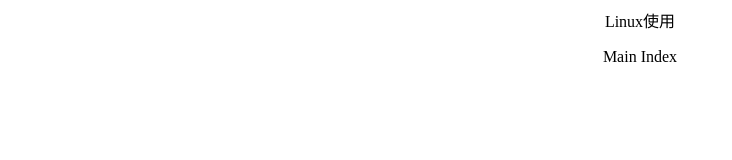
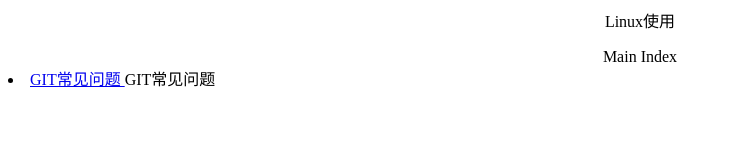
Before and after one commit to XieQirong/linux-beginner, a plain HTML site: page userspace/linux-use/index.html in a window 1280 px wide. Shown: the whole page, without its empty margins (0-732 px from the left). Drawn offline with Linux system fonts and the light colour scheme.

Commit message:
index: 仅更新index
Signed-off-by: Wang Xiaoqiang <wangxq10@lzu.edu.cn>

```diff
--- a/userspace/linux-use/index.html
+++ b/userspace/linux-use/index.html
@@ -8,6 +8,7 @@
 <p>
 <p>
 <CENTER>Main Index</CENTER>
+<LI> <A HREF="git-problem.md"> GIT常见问题 </A> GIT常见问题 </LI>
 <UL>
 </UL>
 
```
